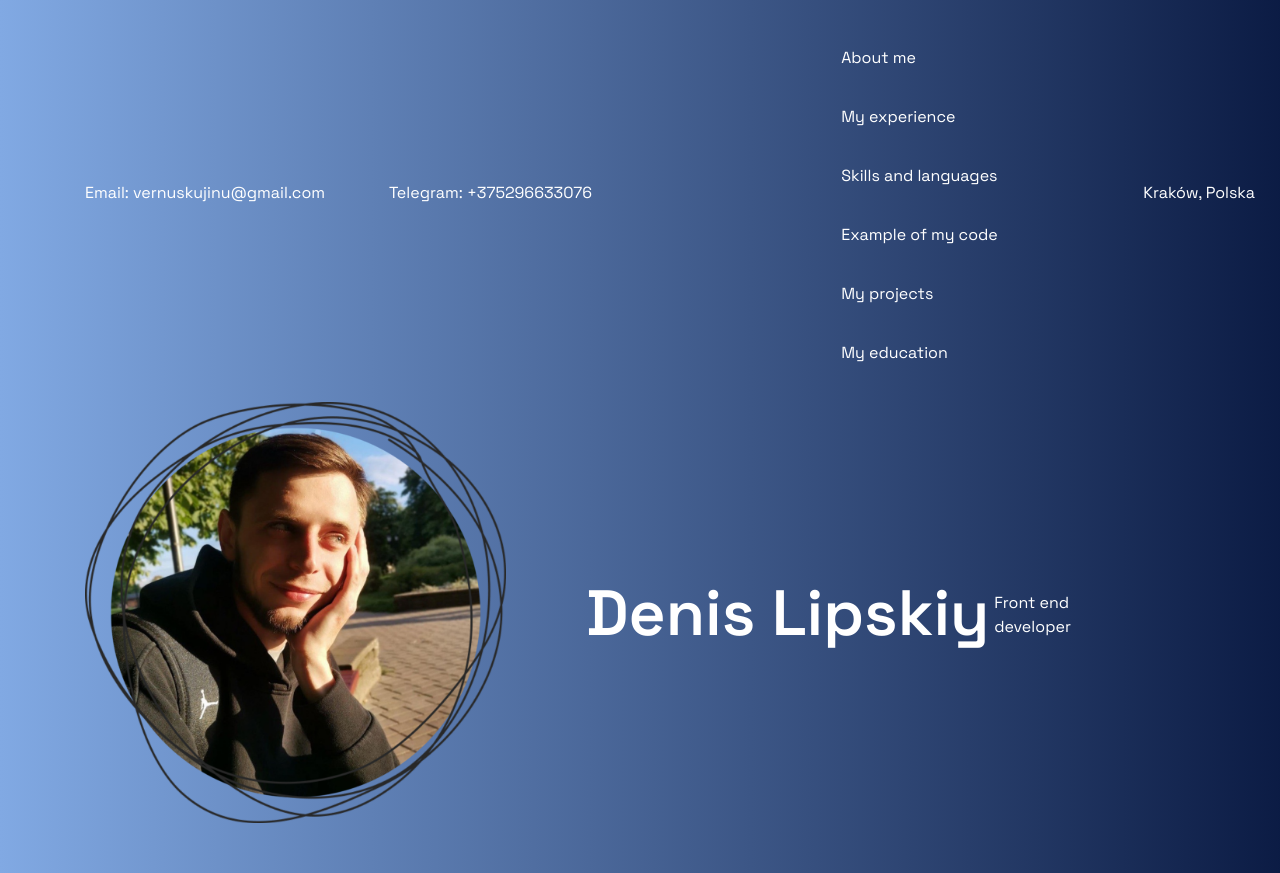
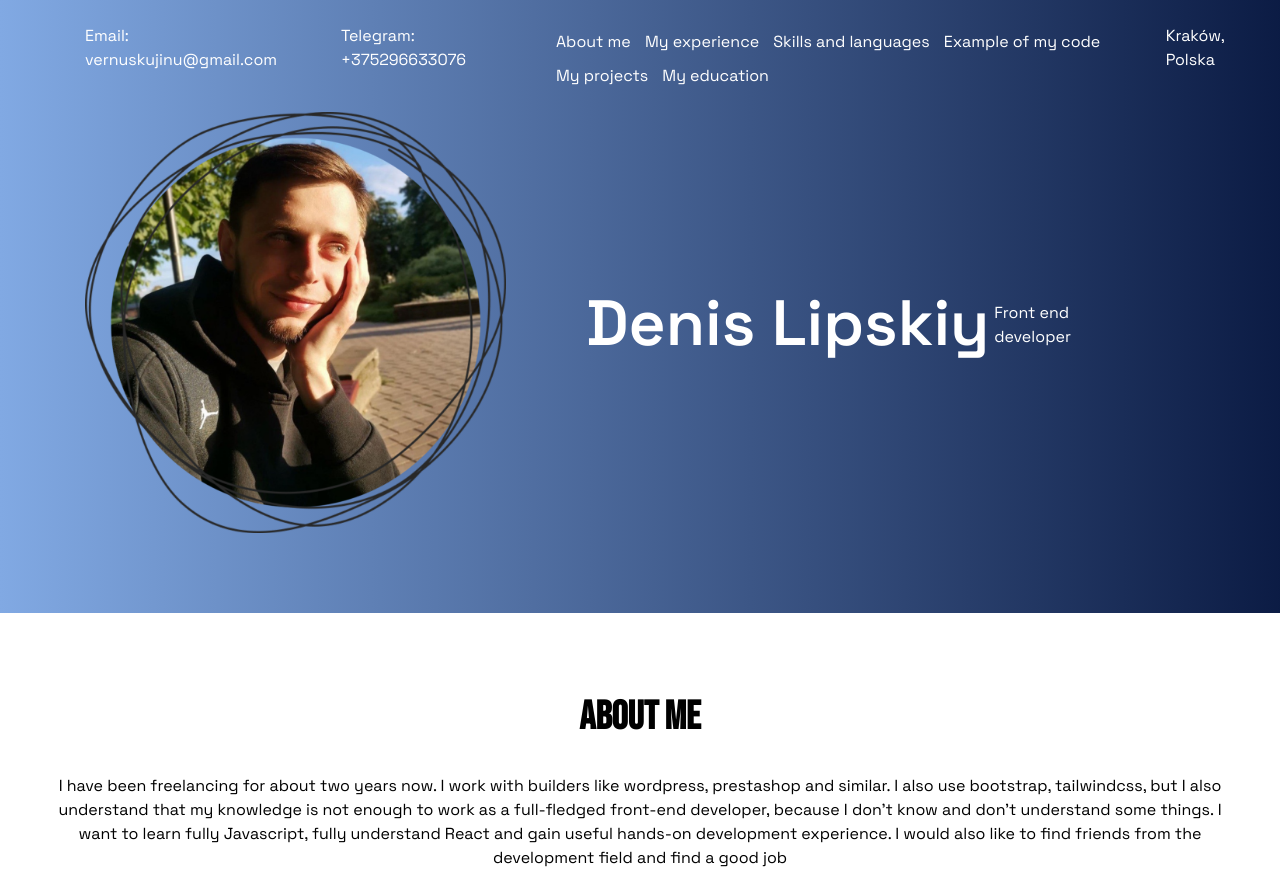
Before and after one commit to vernuskujinu/rsschool-cv_old, a plain HTML site: page index.html in a window 1280 px wide. Shown: the top 873 px of the page. Drawn offline with nearby package versions, Linux system fonts and the light colour scheme.

Commit message:
feat: add correct file

```diff
--- a/index.html
+++ b/index.html
@@ -31,15 +31,15 @@
               Telegram: +375296633076
             </a>
           </li>
+          <li class="link_item">
+            <a href="#about" class="links_menu">About me</a>
+            <a href="#exp" class="links_menu">My experience</a>
+            <a href="#skills" class="links_menu">Skills and languages</a>
+            <a href="#examples" class="links_menu">Example of my code</a>
+            <a href="#projects" class="links_menu">My projects</a>
+            <a href="#educ" class="links_menu">My education</a>
+          </li>
         </ul>
-          <ul class="nav_link">
-            <li class="link_item"><a href="#about" class="links_menu">About me</a></li>
-            <li class="link_item"><a href="#exp" class="links_menu">My experience</a></li>
-            <li class="link_item"><a href="#skills" class="links_menu">Skills and languages</a></li>
-            <li class="link_item"><a href="#examples" class="links_menu">Example of my code</a></li>
-            <li class="link_item"><a href="#projects" class="links_menu">My projects</a></li>
-            <li class="link_item"><a href="#educ" class="links_menu">My education</a></li>
-          </ul>
         <span>Kraków, Polska</span>
       </nav>
     </div>
```
